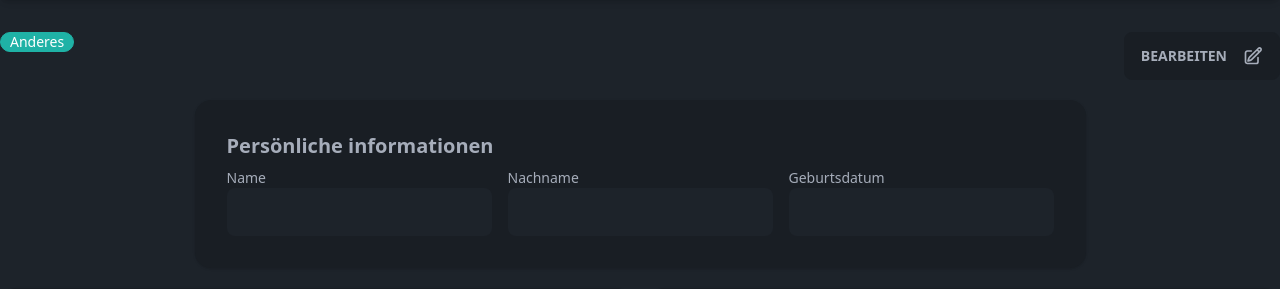
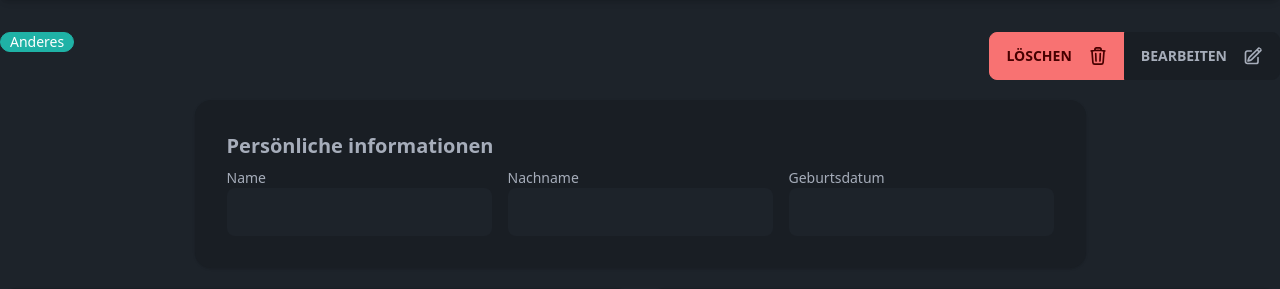
Before and after one commit to bigomato/client-management, a Flask app: template app/templates/person.html in a window 1280 px wide. Shown: the part 96-385 px from the top of the page. Run offline with Flask 3, Linux system fonts and the light colour scheme; the template is opened without the code that fills it, so the values that code supplies are empty; some libraries are stand-ins or nearby versions.

Commit message:
Added person deletion

```diff
--- a/app/templates/person.html
+++ b/app/templates/person.html
@@ -17,7 +17,17 @@
         </div>
     </div>
     <div class="text-end">
-        <a href="" class="btn btn-base-content">
+        <div class="join">
+            <a href="{{ url_for('persons.delete_person', person_id=person.id) }}" class="btn btn-error join-item">
+                Löschen
+                <svg xmlns="http://www.w3.org/2000/svg" fill="none" viewBox="0 0 24 24" stroke-width="2"
+                    stroke="currentColor" class="w-5 h-5 ml-2">
+                    <path stroke-linecap="round" stroke-linejoin="round"
+                        d="M14.74 9l-.346 9m-4.788 0L9.26 9m9.968-3.21c.342.052.682.107 1.022.166m-1.022-.165L18.16 19.673a2.25 2.25 0 01-2.244 2.077H8.084a2.25 2.25 0 01-2.244-2.077L4.772 5.79m14.456 0a48.108 48.108 0 00-3.478-.397m-12 .562c.34-.059.68-.114 1.022-.165m0 0a48.11 48.11 0 013.478-.397m7.5 0v-.916c0-1.18-.91-2.164-2.09-2.201a51.964 51.964 0 00-3.32 0c-1.18.037-2.09 1.022-2.09 2.201v.916m7.5 0a48.667 48.667 0 00-7.5 0" />
+                </svg>
+
+            </a>
+            <a href="" class="btn btn-base-content join-item">
                 Bearbeiten
                 <svg xmlns="http://www.w3.org/2000/svg" fill="none" viewBox="0 0 24 24" stroke-width="2"
                     stroke="currentColor" class="w-5 h-5 ml-2">
@@ -25,6 +35,7 @@
                         d="M16.862 4.487l1.687-1.688a1.875 1.875 0 112.652 2.652L10.582 16.07a4.5 4.5 0 01-1.897 1.13L6 18l.8-2.685a4.5 4.5 0 011.13-1.897l8.932-8.931zm0 0L19.5 7.125M18 14v4.75A2.25 2.25 0 0115.75 21H5.25A2.25 2.25 0 013 18.75V8.25A2.25 2.25 0 015.25 6H10" />
                 </svg>
             </a>
+        </div>
     </div>
 </div>
 
```
Also changed, not shown: app/views/persons.py (+13 -0 lines). Lines whose indentation alone changed are shown as unchanged.
